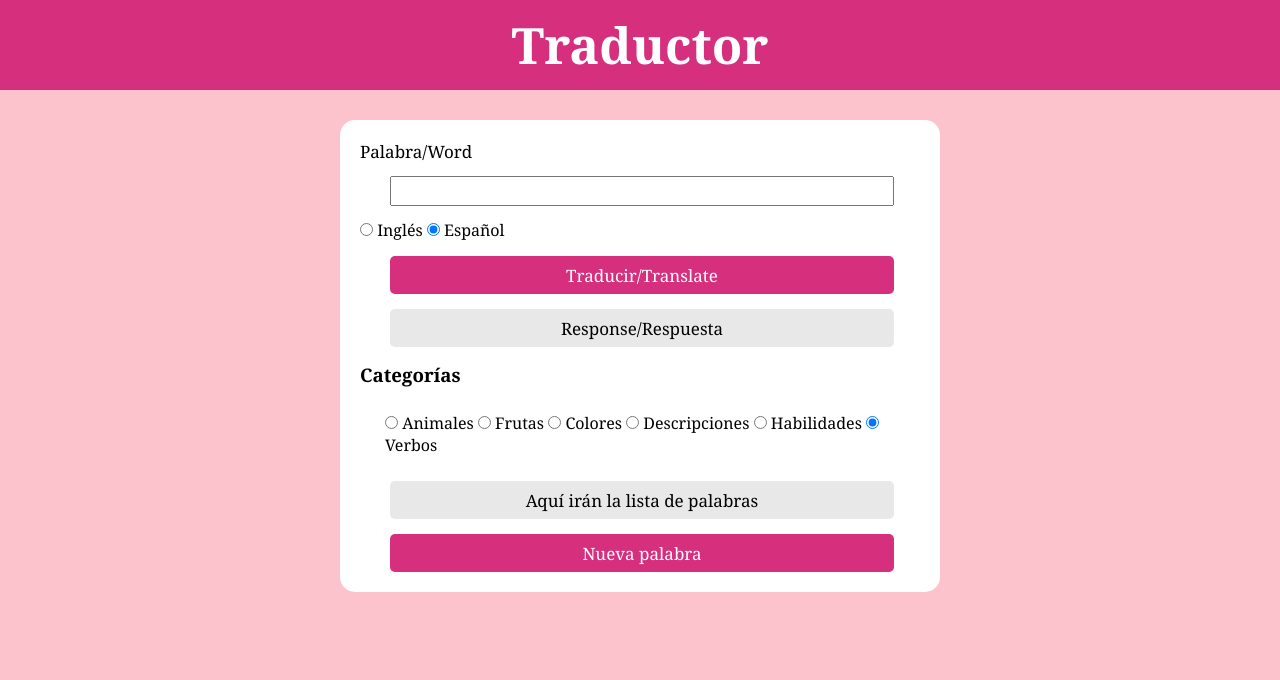
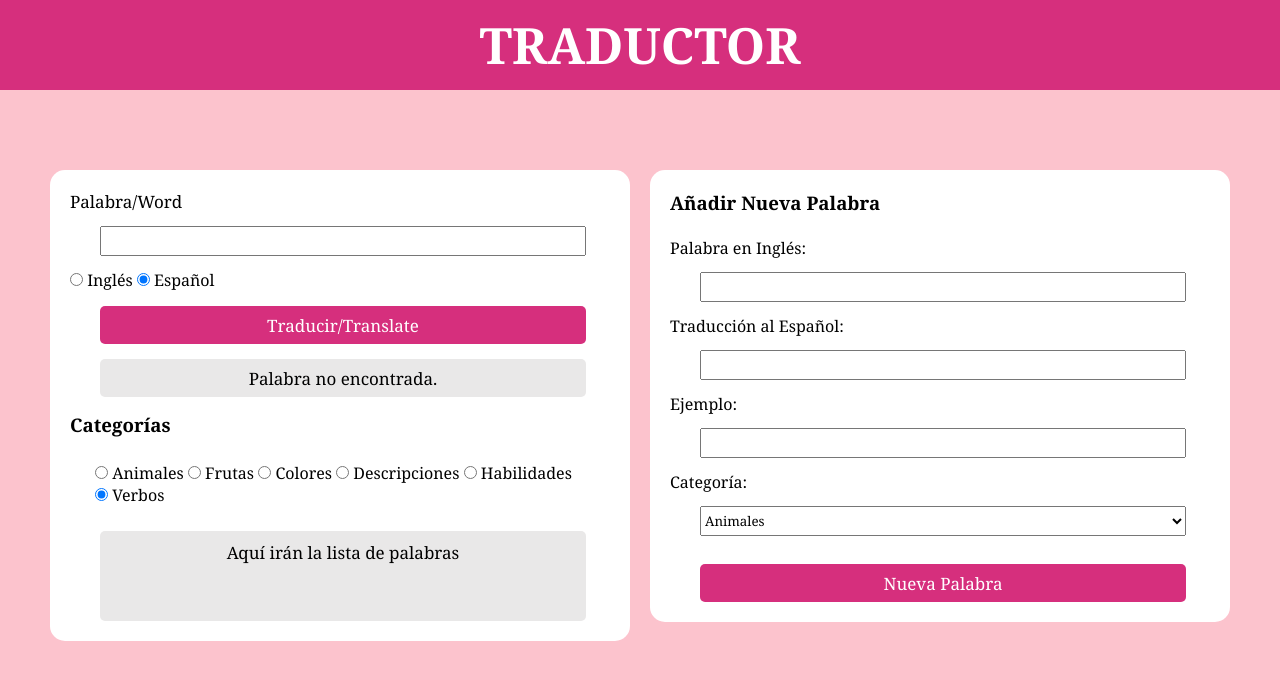
Before and after one commit to anamaria-romero/Dictionary, a plain HTML site: page index.html in a window 1280 px wide. Both pictures are taken after a click on the button "Traducir/Translate". Drawn offline with Linux system fonts and the light colour scheme.

Commit message:
Guardado 3

```diff
--- a/app.js
+++ b/app.js
@@ -1,35 +1,71 @@
 import { dictionary } from './dictionary.js';
 
-const wordInput = document.getElementById('word-input');
-const translateBtn = document.getElementById('translate-btn');
-const responseArea = document.getElementById('response-area');
-const categories = document.querySelectorAll('.categories input');
-const wordsArea = document.getElementById('words-area');
+document.getElementById('translate-btn').addEventListener('click', () => {
 
-// Traducción
-translateBtn.addEventListener('click', () => {
-    const word = wordInput.value.toLowerCase();
-    const language = document.querySelector('input[name="language"]:checked').value;
+    const wordInput = document.getElementById('word-input').value.trim().toLowerCase();
+    const selectedLanguage = document.querySelector('input[name="language"]:checked').value;
+    const responseArea = document.getElementById('response-area');
+    const searchLanguage = selectedLanguage === 'english' ? 'spanish' : 'english';
+    const translationLanguage = selectedLanguage === 'english' ? 'english' : 'spanish';
 
-    for (const category in dictionary.categories) {
-        const wordData = dictionary.categories[category].find(
-            (entry) => entry[language] && entry[language].toLowerCase() === word
-        );
-        if (wordData) {
-            responseArea.textContent = `${wordData.english} / ${wordData.spanish}`;
-            return;
-        }
+    const result = Object.values(dictionary.categories)
+        .flat()
+        .find(word => word[searchLanguage].toLowerCase() === wordInput);
+
+    if (result) {
+        const translation = result[translationLanguage];
+        responseArea.textContent = `${translation} (${result.example})`;
+    } else {
+        responseArea.textContent = 'Palabra no encontrada.';
     }
-    responseArea.textContent = 'Palabra no encontrada / Word not found';
 });
 
-// Mostrar palabras por categoría
-categories.forEach((radio) => {
-    radio.addEventListener('change', () => {
-        const category = radio.value;
-        const words = dictionary.categories[category];
-        wordsArea.innerHTML = words
-            .map((word) => `${word.english} / ${word.spanish}`)
-            .join('<br>');
+document.querySelectorAll('input[name="category"]').forEach(categoryRadio => {
+    categoryRadio.addEventListener('change', () => {
+        const selectedCategory = categoryRadio.value;
+        const wordsArea = document.getElementById('words-area');
+        wordsArea.innerHTML = '';
+
+        dictionary.categories[selectedCategory].forEach(word => {
+            const wordElement = document.createElement('span');
+            wordElement.textContent = `${word.english} -> ${word.spanish}`;
+            wordElement.style.marginRight = "10px";
+            wordsArea.appendChild(wordElement);
+        });
     });
 });
+
+document.getElementById('new-word-form').addEventListener('submit', event => {
+    event.preventDefault();
+
+    const newWordEnglish = document.getElementById('new-word-english').value.trim();
+    const newWordSpanish = document.getElementById('new-word-spanish').value.trim();
+    const newWordExample = document.getElementById('new-word-example').value.trim();
+    const category = document.getElementById('new-word-category').value;
+
+    if (!newWordEnglish || !newWordSpanish || !newWordExample) {
+        alert('Por favor, completa todos los campos.');
+        return;
+    }
+
+    const newId = dictionary.categories[category].length + 1;
+
+    const newWord = {
+        id: newId,
+        english: newWordEnglish,
+        spanish: newWordSpanish,
+        example: newWordExample
+    };
+
+    dictionary.categories[category].push(newWord);
+
+    const wordsArea = document.getElementById('words-area');
+    if (document.querySelector(`input[name="category"][value="${category}"]`).checked) {
+        const wordElement = document.createElement('span');
+        wordElement.textContent = `${newWord.english} -> ${newWord.spanish}`;
+        wordElement.style.marginRight = "10px";
+        wordsArea.appendChild(wordElement);
+    }
+
+    document.getElementById('new-word-form').reset();
+});
--- a/index.html
+++ b/index.html
@@ -8,8 +8,9 @@
 </head>
 <body>
     <header>
-        <h1>Traductor</h1>
+        <h1>TRADUCTOR</h1>
     </header>
+    <div class="container-father">
     <div class="container">
         <form id="translator-form">
             <label class="word-input" for="word-input">Palabra/Word</label><br>
@@ -38,9 +39,34 @@
         </div>
 
         <div class="words-area" id="words-area">Aquí irán la lista de palabras</div>
-        <button class="new-word-btn" id="new-word-btn">Nueva palabra</button>
+
     </div>
+    <div class="new-word-container">
+        <h3>Añadir Nueva Palabra</h3> <br>
+        <form id="new-word-form">
+            <label for="new-word-english">Palabra en Inglés:</label>
+            <input type="text" id="new-word-english" required>
 
-    <script src="script.js" type="module"></script>
+            <label for="new-word-spanish">Traducción al Español:</label>
+            <input type="text" id="new-word-spanish" required>
+
+            <label for="new-word-example">Ejemplo:</label>
+            <input type="text" id="new-word-example" required>
+
+            <label for="new-word-category">Categoría:</label>
+            <select id="new-word-category" required>
+                <option value="animals">Animales</option>
+                <option value="fruits">Frutas</option>
+                <option value="colors">Colores</option>
+                <option value="physical_descriptions">Descripciones</option>
+                <option value="skills">Habilidades</option>
+                <option value="verbs">Verbos</option>
+            </select>
+
+            <button type="submit" class="new-word-btn">Nueva Palabra</button>
+        </form>
+    </div>
+</div>
+    <script src="app.js" type="module"></script>
 </body>
 </html>
--- a/styles.css
+++ b/styles.css
@@ -7,9 +7,6 @@
 
 body {
     background-color: rgb(252, 195, 205);
-    display: flex;
-    flex-direction: column;
-    align-items: center;
 }
 
 header {
@@ -21,6 +18,14 @@ header {
     justify-content: center;
     align-items: center;
     font-size: 25px;
+}
+
+.container-father{
+    display: flex;
+    justify-content: space-around;
+    align-items: flex-start;
+    margin: 50px;
+    gap: 20px;
 }
 
 .container {
@@ -35,6 +40,7 @@ header {
 .word-input{
     font-size: 17px;
 }
+
 .word-area{
     width: 90%;
     height: 30px;
@@ -75,17 +81,40 @@ header {
 .categories{
     margin: 25px;
 }
+
 .words-area{
     width: 90%;
-    height: 38px;
+    min-height: 90px;
+    max-height: 300px;
     margin-left: 30px;
     margin-top: 15px;
     background-color: rgb(233, 232, 232);
     border-radius: 5px;
+    padding: 10px;
     display: flex;
+    flex-wrap: wrap;
+    gap: 10px;
+    overflow-y: auto;
+    font-size: 17px;
+    align-items: flex-start;
     justify-content: center;
-    align-items: center;
-    font-size: 17px;
+}
+
+.new-word-container {
+    border-radius: 15px;
+    background-color: white;
+    height: auto;
+    width: 600px;
+    margin-top: 30px;
+    padding: 20px;
+}
+
+#new-word-form input,
+#new-word-form select {
+    width: 90%;
+    height: 30px;
+    margin: 13px;
+    margin-left: 30px;
 }
 
 .new-word-btn {
@@ -100,3 +129,8 @@ header {
     margin-top: 15px;
     font-size: 17px;
 }
+.container, .new-word-container {
+    flex: 1;
+    max-width: 600px;
+    min-width: 300px;
+}
```
